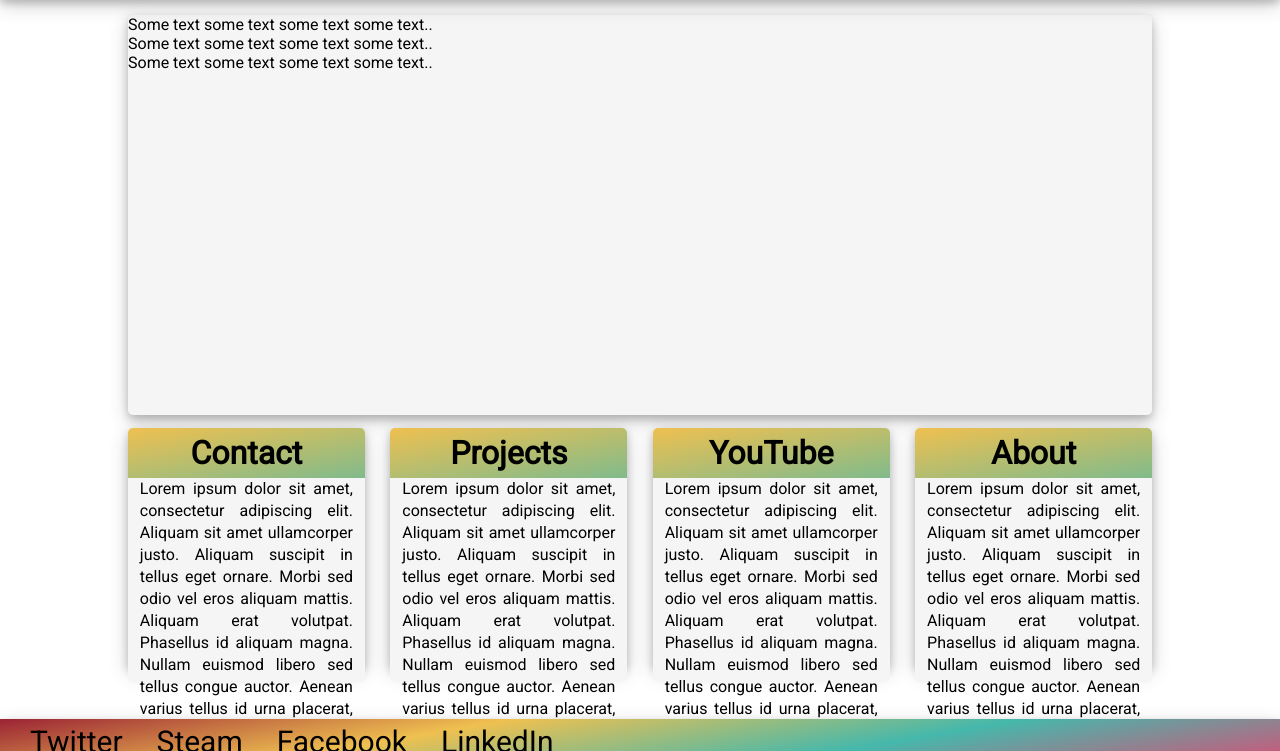
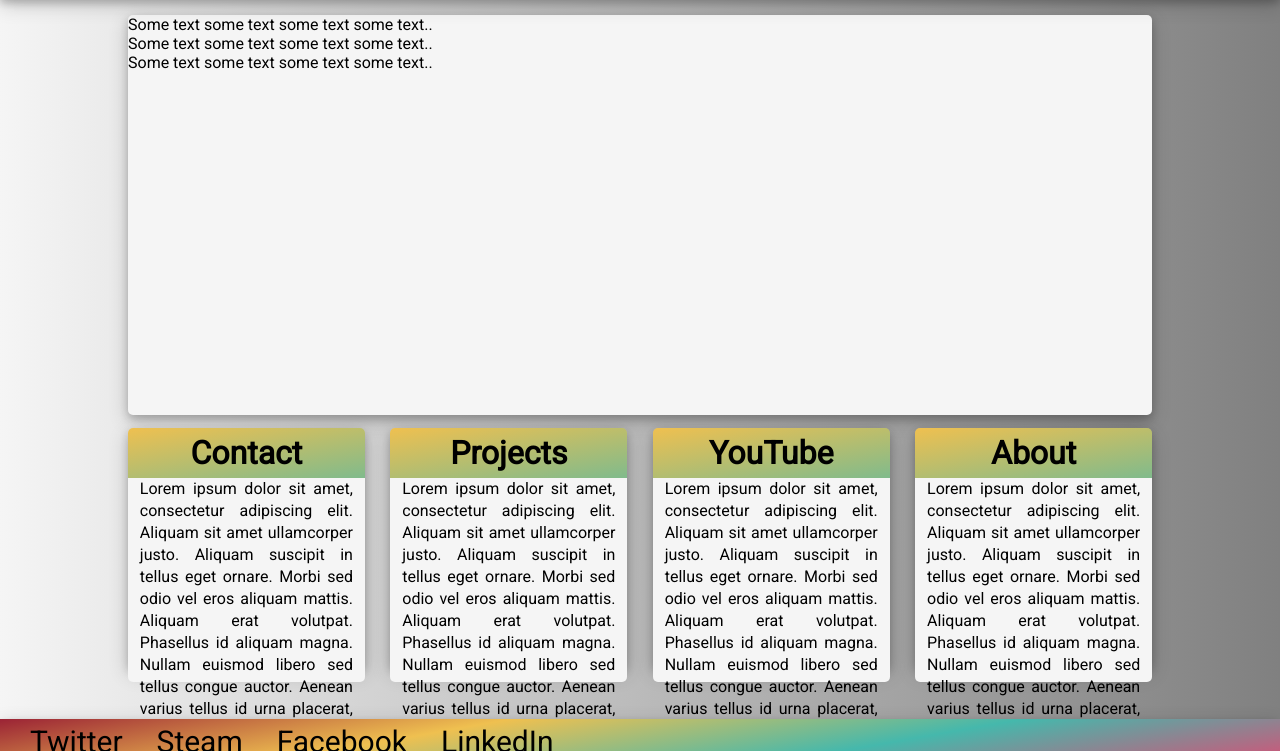
Before and after one commit to Neerholt/neerholtporfolie, a PHP site: page / in a window 1280 px wide. Shown: the part 49-800 px from the top of the page. Run offline with PHP 8.4, Linux system fonts and the light colour scheme.

Commit message:
lavet en lille ændring på background

```diff
--- a/style.css
+++ b/style.css
@@ -8,6 +8,8 @@
 /*Body*/
 body{
       /*background:-webkit-linear-gradient(100deg, #D65076, #45B8AC, #EFC050, #9B2335);*/
+      background-color: red;
+      background-image: linear-gradient(to right, whitesmoke , gray );
 }
 
 header ul{
```
